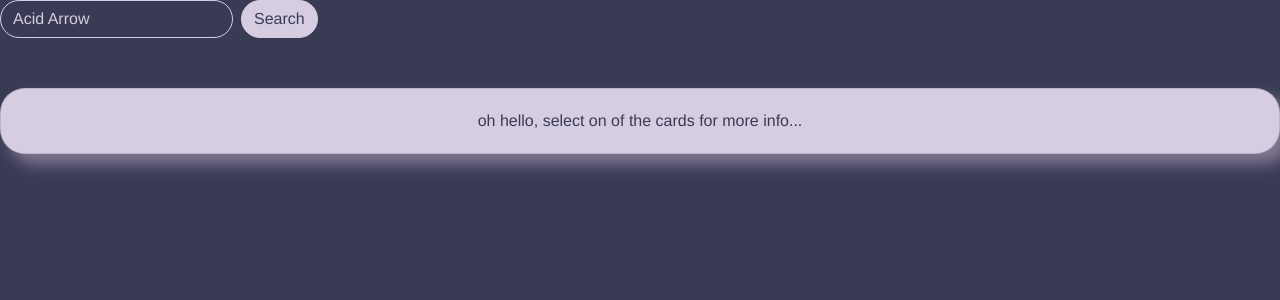
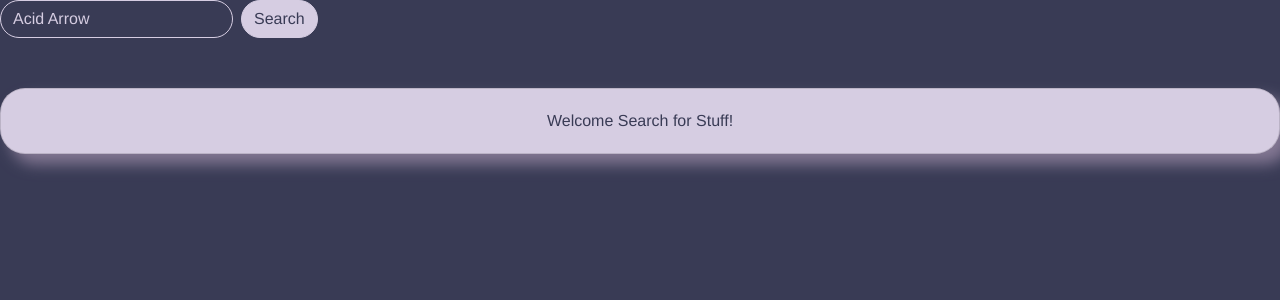
Before and after one commit to Radical-Egg/dnd-search-app, a Vue app: page / in a window 1280 px wide. Shown: the top 300 px of the page. Built offline with nearby package versions, Linux system fonts and the light colour scheme.

Commit message:
fixed genericCard stuff but need to center on home

```diff
--- a/src/components/DetailComps/GenericDetail.vue
+++ b/src/components/DetailComps/GenericDetail.vue
@@ -1,12 +1,13 @@
 <template>
   <div class="generic-detail">
     <p class="card-text" style="text-align: center;">
-      oh hello, select on of the cards for more info...
+      {{ msg }}
     </p>
   </div>
 </template>
 <script>
 export default {
-  name: "generic-detail"
+  name: "generic-detail",
+  props: ["msg"]
 };
 </script>
--- a/src/components/Details.vue
+++ b/src/components/Details.vue
@@ -33,9 +33,18 @@
         </div>
       </div>
     </div>
+    <div class="card" v-else-if="compKey == 0">
+      <div class="card-body">
+        <div class="basic-info">
+          <GenericDetail :msg="'Welcome Search for Stuff!'" />
+        </div>
+      </div>
+    </div>
     <div class="card" v-else>
       <div class="card-body">
-        <div class="basic-info"><GenericDetail /></div>
+        <div class="basic-info">
+          <GenericDetail :msg="'Click on a card for more information'" />
+        </div>
       </div>
     </div>
   </div>
```
